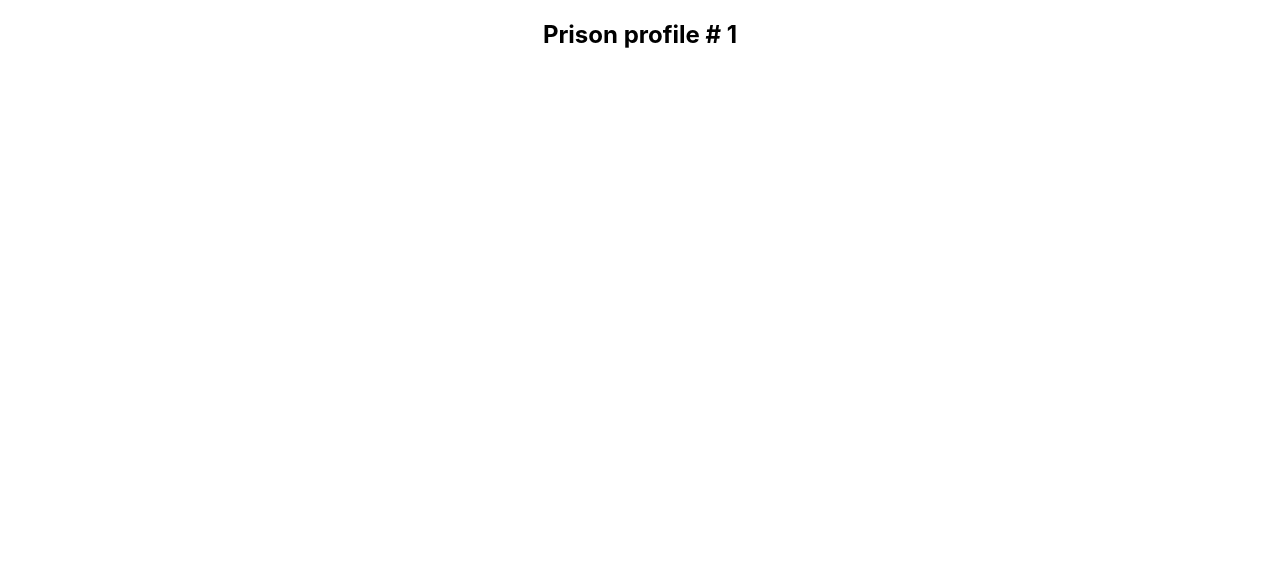
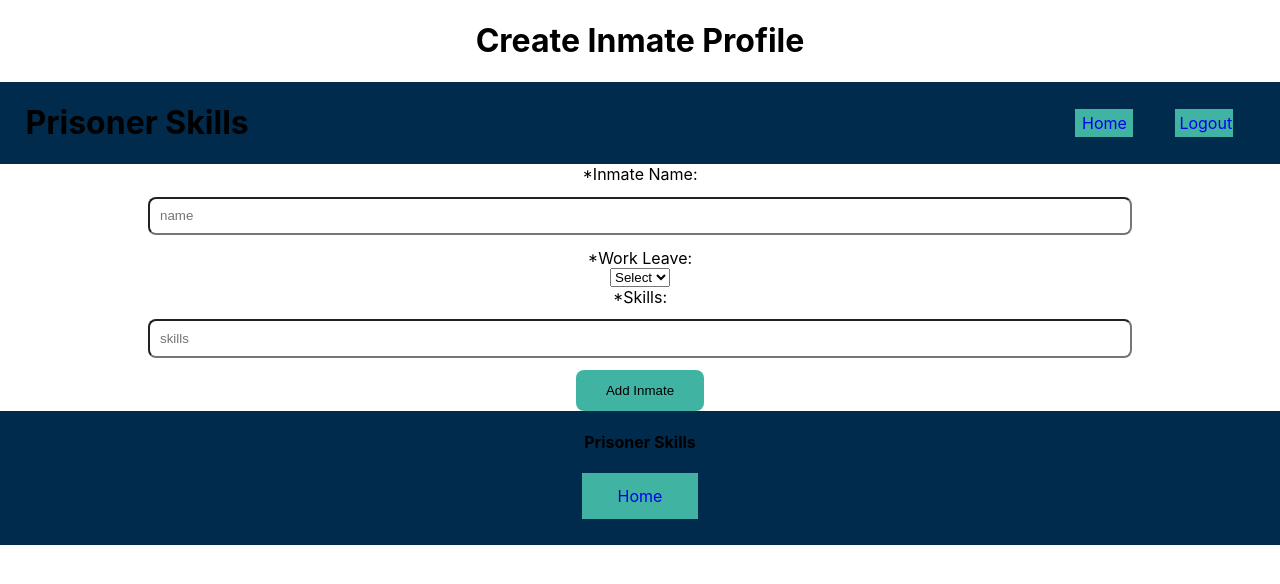
Before and after one commit to PrisonerSkills3/react-app-prisoner-skills, a React (Create React App) app in the folder prisoner-skills/: page /prison-profile/1/add-inmate in a window 1280 px wide. Shown: the top 584 px of the page. Built offline with nearby package versions, Linux system fonts and the light colour scheme; no server answers; sample sign-in values are in the browser's storage.

Commit message:
added uuid dependencie to generate random sequence of nums and letters / updated the create inmate profile form to take the data and add it to the prisons prisoner list / added Private route to the create inmate profile form so only authenticated users will be able to access the form

```diff
--- a/prisoner-skills/package.json
+++ b/prisoner-skills/package.json
@@ -17,6 +17,7 @@
     "redux": "^4.0.5",
     "redux-logger": "^3.0.6",
     "redux-thunk": "^2.3.0",
+    "uuid": "^3.4.0",
     "yup": "^0.28.1"
   },
   "scripts": {
--- a/prisoner-skills/src/App.js
+++ b/prisoner-skills/src/App.js
@@ -5,8 +5,8 @@ import HomePage from "./components/Homepage";
 import PrisonProfile from './components/PrisonProfile';
 import LogIn from "./components/formLogIn";
 import SignUp from "./components/formSignUp";
-// import { connect } from 'react-redux';
-// import { fetchPrisons } from './actions/fetchPrisons';
+import CreateInmateProfile from './components/CreateInmateProfile';
+import PrivateRoute from './components/PrivateRoute';
 
 function App(props) {
   return (
@@ -14,20 +14,12 @@ function App(props) {
       <Switch>
         <Route path="/log-in" component={LogIn} />
         <Route path="/sign-up" component={SignUp} />
+        <PrivateRoute path="/prison-profile/:prisonId/add-inmate" component={CreateInmateProfile} />
         <Route path={`/prison-profile/:prisonId`} component={PrisonProfile} />
-        <Route path="/">
-          <HomePage />
-        </Route>
+        <Route path="/" component={HomePage} />
       </Switch>
     </div>
   );
 }
 
-// const mapStateToProps = state => ({
-//   isLoading: state.isLoading,
-//   error: state.error,
-//   prisons: state.prisons
-// })
-
-// export default connect(mapStateToProps, { fetchPrisons })(App);
 export default App;
--- a/prisoner-skills/src/components/CreateInmateProfile.js
+++ b/prisoner-skills/src/components/CreateInmateProfile.js
@@ -7,13 +7,80 @@ Make a POST request to the endpoint the back end gives us to cretae a new inmate
 -schedule
 */
 
-import React from 'react';
+// https://prisoner-skills-backend.herokuapp.com/api/auth/add-prisoner
+
+import React, { useState } from 'react';
 import '../styles/CreateInmateProfile.css';
+import axios from 'axios';
+import { axiosWithAuth } from '../utils/axiosWithAuth';
+import { Formik, Form, Field, setIn } from 'formik';
+import * as Yup from 'yup';
+import Nav from './universal/Nav';
+import Footer from './universal/Footer';
+import { useParams } from 'react-router-dom';
 
-const CreateInmateProfile = () => {
+const CreateInmateProfile = (props) => {
+  const {prisonId} = useParams();
+  console.log(prisonId);
+
   return (
     <div>
-      Create inmate profile form
+      <h1>Create Inmate Profile</h1>
+      <Formik
+        initialValues={{
+          prisoner_name: '',
+          prisoner_availability: '',
+          prisoner_skills: ''
+        }}
+        onSubmit={(values, formikBag) => {
+          formikBag.resetForm();
+          const payload = {
+            prisoner_name: values.prisoner_name,
+            prisoner_availability: values.prisoner_availability === 'Yes' ? true : false,
+            prisoner_skills: values.prisoner_skills,
+            prison_id: parseInt(prisonId)
+          };
+          console.log(payload);
+          axiosWithAuth().post("/api/auth/add-prisoner", payload)
+            .then((res) => {
+              console.log(res)
+            })
+            .catch((err) => {
+              console.log(err);
+            });
+        }}
+      >
+      {({ errors, touched }) => (
+          <div>
+            <Nav />
+            <Form>
+              <label htmlFor="prisoner_name">*Inmate Name: </label>
+              <Field
+                name="prisoner_name"
+                type="text"
+                placeholder="name"
+              />
+
+              <label htmlFor="prisoner_availability">*Work Leave: </label>
+              <Field name="prisoner_availability" as="select">
+                <option>Select</option>
+                <option>Yes</option>
+                <option>No</option>
+              </Field>
+
+              <label htmlFor="prisoner_availability">*Skills: </label>
+              <Field
+                name="prisoner_skills"
+                type="text"
+                placeholder="skills"
+              />
+
+              <button type="submit">Add Inmate</button>
+            </Form>
+          </div>
+        )}
+      </Formik>
+      <Footer />
     </div>
   );
 };
--- a/prisoner-skills/src/components/PrisonCard.js
+++ b/prisoner-skills/src/components/PrisonCard.js
@@ -3,8 +3,7 @@ Will need to display the details of the prison in a contained format (like a car
 */
 
 import React from 'react';
-import { Link, Switch, Route, useRouteMatch } from 'react-router-dom';
-import PrisonProfile from './PrisonProfile';
+import { Link } from 'react-router-dom';
 import '../styles/PrisonCard.css';
 
 const PrisonCard = props => {
--- a/prisoner-skills/src/components/PrisonProfile.js
+++ b/prisoner-skills/src/components/PrisonProfile.js
@@ -11,34 +11,38 @@ Prison profile will need to get data from the backend and display it to the dom
 */
 
 import React, { useState, useEffect } from 'react';
-import { useParams } from 'react-router-dom'
+import { useParams, Link, useRouteMatch } from 'react-router-dom';
 import '../styles/PrisonProfile.css';
 import axios from 'axios';
+import Nav from './universal/Nav';
+import Footer from './universal/Footer';
 
 const PrisonProfile = () => {
   let { prisonId } = useParams();
+  let match = useRouteMatch();
   const [prison, setPrison] = useState([]);
 
   //erik GET request
   useEffect(() => {
     axios.get(`https://prisoner-skills-backend.herokuapp.com/api/prisons/${prisonId}/prisoners`)
       .then(res => {
-        console.log('res data', res.data)
         setPrison(res.data)
       })
       .catch(err => {
         console.log(err)
       })
   }, [prisonId])
-
   console.log(prison)
 
   return (
     <div>
+      <Nav />
       <h2>Prison profile # {prisonId}</h2>
       {prison.map(item => {
         return item.prisoner_name
       })}
+      <Link to={`${match.url}/add-inmate`}>Add New Inmate</Link>
+      <Footer />
     </div>
   );
 };
--- a/prisoner-skills/src/components/Prisons.js
+++ b/prisoner-skills/src/components/Prisons.js
@@ -1,4 +1,4 @@
-import React, { useState, useEffect } from 'react';
+import React from 'react';
 import PrisonCard from './PrisonCard';
 import '../styles/Prisons.css';
 import { connect } from 'react-redux';
--- /dev/null
+++ b/prisoner-skills/src/components/PrivateRoute.js
@@ -0,0 +1,19 @@
+import React from 'react';
+import { Route, Redirect } from 'react-router-dom';
+
+const PrivateRoute = ({ component: Component, ...rest}) => {
+  return (
+    <Route
+      {...rest}
+      render={() => {
+        if (localStorage.getItem('TOKEN')) {
+          return <Component />
+        } else {
+          return <Redirect to="/log-in" />
+        }
+      }}
+    />
+  )
+}
+
+export default PrivateRoute
--- a/prisoner-skills/src/components/formLogIn.js
+++ b/prisoner-skills/src/components/formLogIn.js
@@ -18,7 +18,7 @@ import axios from "axios";
 //Yup validation
 const SignUpSchema = Yup.object().shape({
   username: Yup.string()
-    .min(3, "Username of 3 characters minimum")
+    .min(2, "Username of 3 characters minimum")
     .required("* Required Field"),
   password: Yup.string()
     .min(3, "Password of 3 characters minimum")
@@ -46,8 +46,7 @@ const LogIn = (props) => {
               console.log(res);
               localStorage.setItem('TOKEN', res.data.token);
               setIsLoading(false);
-              // props.history.push('/')
-              // props.history.push(`/prison-profile/${res.data.id}`);
+              props.history.push('/')
             })
             .catch((err) => {
               console.log(err);
--- a/prisoner-skills/src/components/formSignUp.js
+++ b/prisoner-skills/src/components/formSignUp.js
@@ -4,7 +4,6 @@ import axios from "axios";
 import { Link } from "react-router-dom";
 import Nav from "./universal/Nav";
 import Footer from "./universal/Footer";
-import { axiosWithAuth } from "../utils/axiosWithAuth";
 
 class SignUp extends React.Component {
   state = {
--- a/prisoner-skills/src/styles/LoginForm.css
+++ b/prisoner-skills/src/styles/LoginForm.css
@@ -32,7 +32,7 @@ form {
 }
 
 button {
-  width: 25%;
+  width: 10%;
   padding: 1%;
   background: #41b3a3;
   border: none;
```
Also changed, not shown: 1 other file (tests, documents, lock files or other folders).
